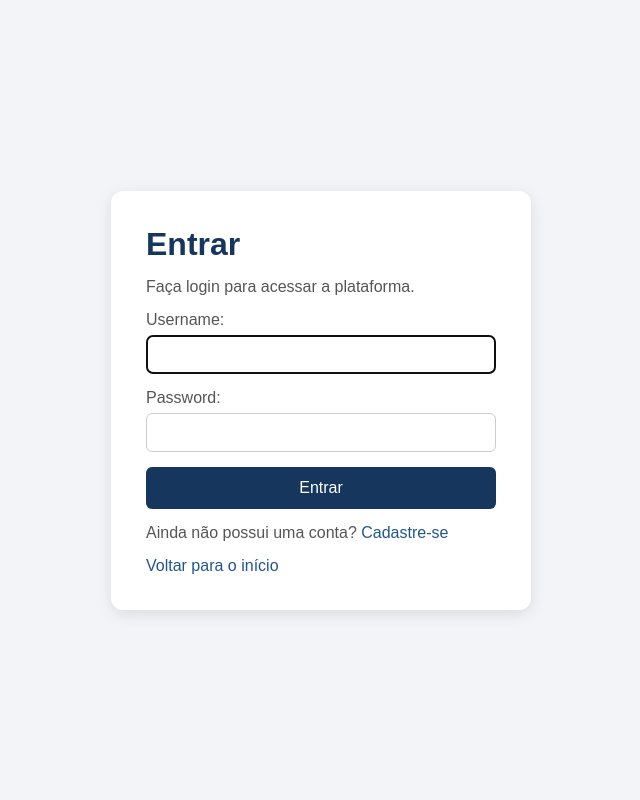
After one commit to sombercrane/ENG4021-33D-2026.2-repo-grupo-6, a Django app: page /login/ in a window 1280 px wide. The commit adds this page. Shown: the whole page, without its empty margins (319-959 px from the left). Run offline with Django 5.2, Linux system fonts and the light colour scheme.

Commit message:
implementar cadastro, login e logout

```diff
--- a/Aplicativo/config/urls.py
+++ b/Aplicativo/config/urls.py
@@ -34,4 +34,7 @@ urlpatterns = [
     path('laboratorio-fisica/', views.laboratorio_fisica, name='laboratorio_fisica'),
     path('laboratorio-design/', views.laboratorio_design, name='laboratorio_design'),
     path('iag/', views.iag, name='iag'),
+    path('cadastro/', views.cadastro, name='cadastro'),
+    path('login/', views.login_view, name='login'),
+    path('logout/', views.logout_view, name='logout'),
 ]
--- a/Aplicativo/dados/views.py
+++ b/Aplicativo/dados/views.py
@@ -1,5 +1,8 @@
-from django.shortcuts import render
+from django.shortcuts import render, redirect
 from django.core.paginator import Paginator
+from django.contrib.auth import login, authenticate, logout
+from django.contrib.auth.forms import UserCreationForm, AuthenticationForm
+from django.contrib import messages
 
 from .models import Predio
 from .forms import PesquisaEspacoForm, PesquisaAuditorioForm
@@ -78,3 +81,41 @@ def pesquisa_sala(request):
     return render(request, 'Pesquisa-Sala-HTML.html', {
         'form': form
     })
+
+def cadastro(request):
+    if request.method == 'POST':
+        formulario = UserCreationForm(request.POST)
+
+        if formulario.is_valid():
+            usuario = formulario.save()
+            login(request, usuario)
+            return redirect('home')
+    else:
+        formulario = UserCreationForm()
+
+    return render(request, 'cadastro.html', {
+        'formulario': formulario
+    })
+
+
+def login_view(request):
+    if request.method == 'POST':
+        formulario = AuthenticationForm(request, data=request.POST)
+
+        if formulario.is_valid():
+            usuario = formulario.get_user()
+            login(request, usuario)
+            return redirect('home')
+    else:
+        formulario = AuthenticationForm()
+
+    return render(request, 'login.html', {
+        'formulario': formulario
+    })
+
+
+def logout_view(request):
+    if request.method == 'POST':
+        logout(request)
+
+    return redirect('home')
--- /dev/null
+++ b/Aplicativo/static/css/auth.css
@@ -0,0 +1,70 @@
+
+* {
+    margin: 0;
+    padding: 0;
+    box-sizing: border-box;
+}
+
+body {
+    font-family: Arial, sans-serif;
+    background-color: #f2f4f7;
+    min-height: 100vh;
+    display: flex;
+    justify-content: center;
+    align-items: center;
+}
+
+.container {
+    background-color: white;
+    width: 90%;
+    max-width: 420px;
+    padding: 35px;
+    border-radius: 12px;
+    box-shadow: 0 4px 15px rgba(0, 0, 0, 0.1);
+}
+
+h1 {
+    color: #17365d;
+    margin-bottom: 10px;
+}
+
+p {
+    color: #555;
+    margin: 15px 0;
+}
+
+form p {
+    margin-bottom: 15px;
+}
+
+input {
+    width: 100%;
+    padding: 11px;
+    margin-top: 6px;
+    border: 1px solid #ccc;
+    border-radius: 6px;
+}
+
+button {
+    width: 100%;
+    padding: 12px;
+    background-color: #17365d;
+    color: white;
+    border: none;
+    border-radius: 6px;
+    cursor: pointer;
+    font-size: 16px;
+}
+
+button:hover {
+    background-color: #24558a;
+}
+
+a {
+    color: #24558a;
+    text-decoration: none;
+}
+
+a:hover {
+    text-decoration: underline;
+}
--- /dev/null
+++ b/Aplicativo/templates/login.html
@@ -0,0 +1,30 @@
+{% load static %}
+<!DOCTYPE html>
+<html lang="pt-br">
+<head>
+    <meta charset="UTF-8">
+    <meta name="viewport" content="width=device-width, initial-scale=1.0">
+    <title>Login</title>
+    <link rel="stylesheet" href="{% static 'css/auth.css' %}">
+</head>
+<body>
+    <main class="container">
+        <h1>Entrar</h1>
+        <p>Faça login para acessar a plataforma.</p>
+
+        <form method="POST">
+            {% csrf_token %}
+
+            {{ formulario.as_p }}
+
+            <button type="submit">Entrar</button>
+        </form>
+
+        <p>Ainda não possui uma conta?
+            <a href="{% url 'cadastro' %}">Cadastre-se</a>
+        </p>
+
+        <a href="{% url 'home' %}">Voltar para o início</a>
+    </main>
+</body>
+</html>
```
Also changed, not shown: Aplicativo/templates/cadastro.html (added, +30 -0 lines), Aplicativo/templates/home.html (+14 -8 lines).
